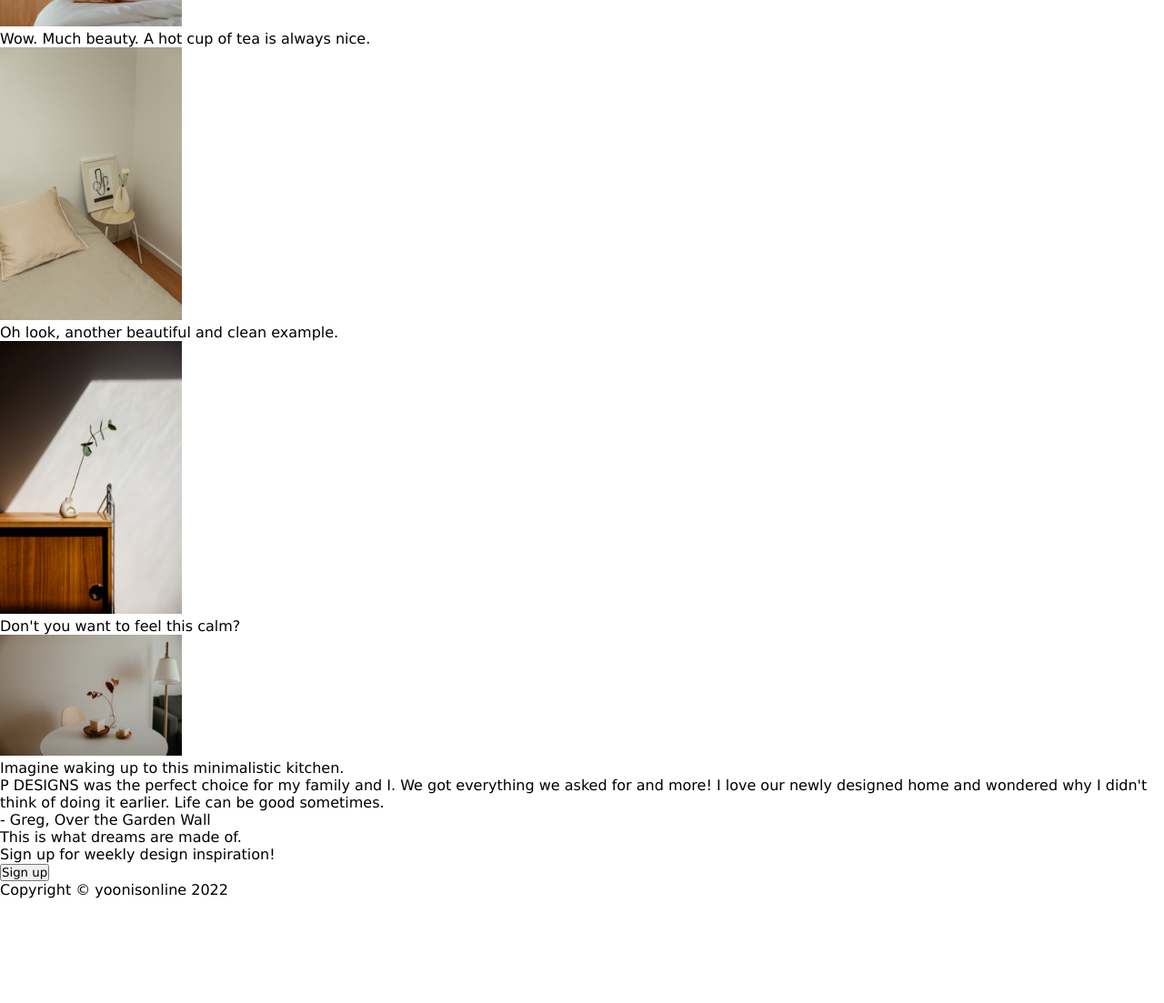
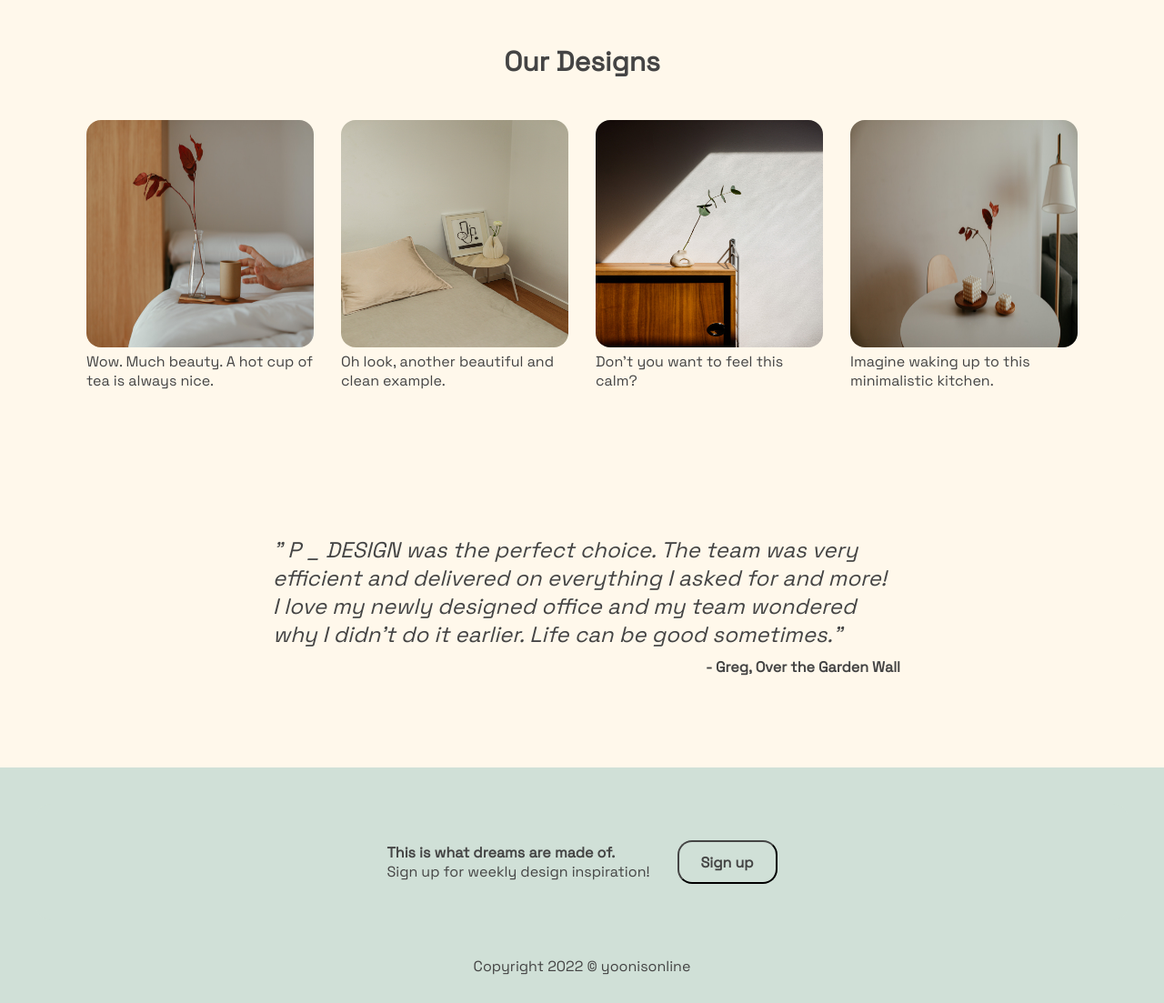
Before and after one commit to yoonisonline/landingpage-1, a plain HTML site: page index.html in a window 1280 px wide. Shown: the part 662-1765 px from the top of the page at 91% size. Before the commit the page ends 1650 px from the top, so only its background shows below. Drawn offline with Linux system fonts and the light colour scheme.

Commit message:
Add CSS to style and format web page
Changed colors and photos so it doesn't look exactly like the example.

```diff
--- a/index.html
+++ b/index.html
@@ -2,15 +2,19 @@
 <html lang="en">
     <head>
         <meta charset="utf-8">
-        <title>Landing Page - 1</title>
+        <title>P_DESIGN | Design and Furniture Production</title>
         <link rel="stylesheet" href="styles.css">
+        <style>
+        @import url('https://fonts.googleapis.com/css2?family=Space+Grotesk&display=swap');
+        @import url('https://fonts.googleapis.com/css2?family=Poppins&display=swap');
+        </style>
     </head>
 
     <body>
         <div class="header">
-            <a href="/" class="logo">P DESIGNS</a>
+            <a href="/" class="logo">P _ DESIGN</a>
             <div class="header-links">
-                <a href="/" class="header-link">Our Designs</a>
+                <a href="#ourdesigns" class="header-link">Our Designs</a>
                 <a href="/" class="header-link">Who are we?</a>
                 <a href="/" class="header-link">Contact</a>
             </div>
@@ -19,47 +23,48 @@
         <div class="section-1">
             <div class="left">
                 <h1>Designing and creating beautiful spaces</h1>
-                <p>We will transform your ideas into reality! We love helping people design their dream homes.</p>
-                <button>Take the first step</button>
+                <p>We are an independant design and furniture production company led by a group of friends who love transforming ideas into reality.</p>
+                <a href="/"><button>Browse our projects</button></a>
             </div>
             <div class="right">
-                <img src="/images/main.jpg" alt="wooden table with fruit" width="500px">
+                <img src="/images/main.jpg" alt="wooden table with fruit">
             </div>
         </div>
 
         <div class="section-2">
-            <div class="top">
-            <h2>Our beautiful designs</h2>
-            </div>
+            <h3 id="ourdesigns">Our Designs</h3>
+
             <div class="bottom">
                 <div class="blocks">
-                    <img src="/images/design-1.jpg" alt="table with a mug, vase and hand" width="200px">
+                    <img src="/images/design-1.jpg" alt="table with a mug, vase and hand" class="photos"">
                     <p>Wow. Much beauty. A hot cup of tea is always nice.</p>
                 </div>
                 <div class="blocks">
-                    <img src="/images/design-2.jpg" alt="a bed, pillow and sidetable with art" width="200px">
+                    <img src="/images/design-2.jpg" alt="a bed, pillow and sidetable with art" class="photos">
                     <p>Oh look, another beautiful and clean example. </p>
                 </div>
                 <div class="blocks">
-                    <img src="/images/design-3.jpg" alt="side table with vase and flower" width="200px">
+                    <img src="/images/design-3.jpg" alt="side table with vase and flower" class="photos">
                     <p>Don't you want to feel this calm?</p>
                 </div>
                 <div class="blocks">
-                    <img src="/images/design-4.jpg" alt="table and lamp" width="200px">
+                    <img src="/images/design-4.jpg" alt="table and lamp" class="photos">
                     <p>Imagine waking up to this minimalistic kitchen.</p>
                 </div>
             </div>
         </div>
 
         <div class="section-3">
-            <p class="quote-1">P DESIGNS was the perfect choice for my family and I. We got everything we asked for and more! I love our newly designed home and wondered why I didn't think of doing it earlier. Life can be good sometimes.</p>
+          <div class="quotes">
+            <p class="quote-1">" P _ DESIGN was the perfect choice. The team was very efficient and delivered on everything I asked for and more! I love my newly designed office and my team wondered why I didn't do it earlier. Life can be good sometimes."</p>
             <p class="quote-2">- Greg, Over the Garden Wall</p>
+        </div>
         </div>
 
         <div class="section-4">
             <div class="container">
-                <div class="left"></div>
-                    <p>This is what dreams are made of.</p>
+                <div class="left">
+                    <p><strong>This is what dreams are made of.</strong></p>
                     <p>Sign up for weekly design inspiration!</p>
                 </div>
                 <div class="right">
@@ -69,7 +74,7 @@
         </div>
 
         <div class="footer">
-            <p>Copyright &copy; yoonisonline 2022</p>
+            <p>Copyright 2022 &copy; yoonisonline</p>
         </div>
     </body>
 </html>
--- a/styles.css
+++ b/styles.css
@@ -1,20 +1,41 @@
 * {
     padding: 0;
     margin: 0;
-    font-family: Verdana, Arial, sans-serif;
+    font-family: 'Space Grotesk', sans-serif;
     text-decoration: none;
+    color: #444444;
 }
 
 a {
     color: inherit;
 }
 
+a:hover {
+    color: #68726d;
+    text-decoration-line: underline;
+}
+
+button {
+    color: #444444;
+    background-color: #d0e0d7;
+    border-color: #444444;
+    padding: 0.7em 1.5em;
+    font-size: 1em;
+    font-weight: 600;
+    border-radius: 1em;
+    margin-top: 20px;
+}
+
+img {
+    max-width: 100%;
+    max-height: 100;
+}
+
 .header {
     display: flex;
     justify-content: space-between;
-    background-color: #a8c7b5;
-    color: white;
-    padding: 40px;
+    background-color: #d0e0d7;
+    padding: 40px 100px;
 }
 
 .logo {
@@ -24,8 +45,115 @@ a {
 
 .header-links {
     display: flex;
+    justify-content: flex-end;
     align-items: center;
-    gap: 30px;
+    gap: 25px;
     width: 400px;
     font-weight: 600;
 }
+
+.section-1 {
+    display: flex;
+    justify-content: center;
+    align-items: center;
+    background-color: #d0e0d7;
+    gap: 50px;
+    padding: 100px;
+}
+
+.section-1 .left {
+    max-width: 600px;
+}
+
+.section-1 img {
+    width: 750px;
+}
+
+.section-2 {
+    background-color: #fff8eb;
+    padding: 50px 0;
+}
+
+.section-2 h3 {
+    display: flex;
+    justify-content: center;
+    padding: 1.5em;
+    font-size: 30px;
+    font-weight: 900;
+}
+
+.section-2 .bottom {
+    display: flex;
+    justify-content: center;
+    align-items: center;
+    gap: 30px;
+}
+
+.photos {
+    width: 250px;
+    height: 250px;
+    border-radius: 1em;
+    /* border: 1px solid #444444; */
+}
+
+.blocks {
+    height: 100%;
+    width: 250px;
+    overflow-wrap: normal;
+}
+
+
+.section-3 {
+    background-color: #fff8eb;
+    padding: 100px;
+    display: flex;
+    justify-content: center;
+}
+
+.section-3 .quotes {
+    width: 700px;
+}
+
+.section-3 .quote-1 {
+    font-size: 24px;
+    font-style: italic;
+    padding: 10px;
+}
+
+.section-3 .quote-2 {
+    display: flex;
+    justify-content: flex-end;
+    font-weight: 900;
+}
+
+
+.section-4 {
+    background-color: #d0e0d7;
+    display: flex;
+    justify-content: center;
+    align-items: center;
+    padding: 40px;
+}
+
+.section-4 .container {
+    display: flex;
+    justify-content: center;
+    align-items: center;
+    gap: 30px;
+    background-color: #d0e0d7;
+    width: 100%;
+    padding: 40px;
+    border-radius: 1em;
+}
+
+.section-4 button {
+    margin: 0 auto;
+}
+
+.footer {
+    background-color: #d0e0d7;
+    display: flex;
+    justify-content: center;
+    align-items: center;
+    padding-bottom: 30px;
+}
```
